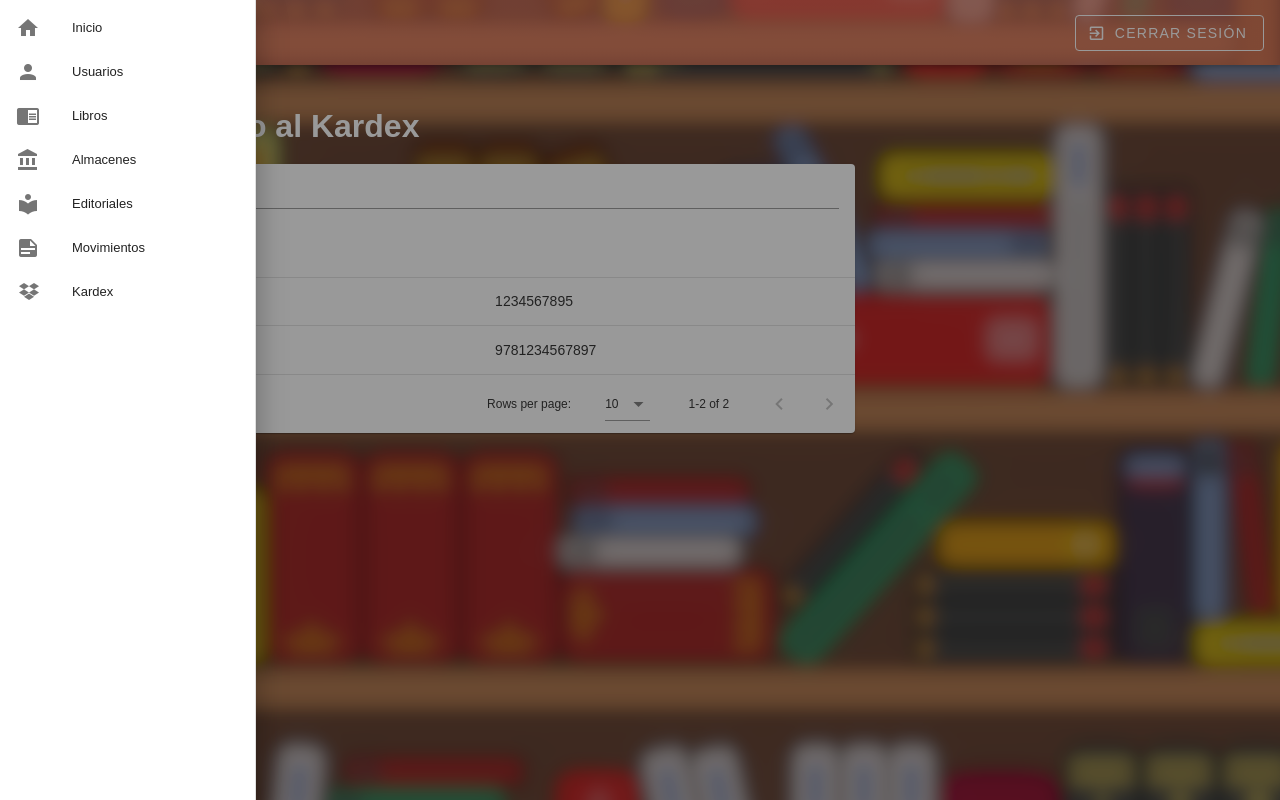
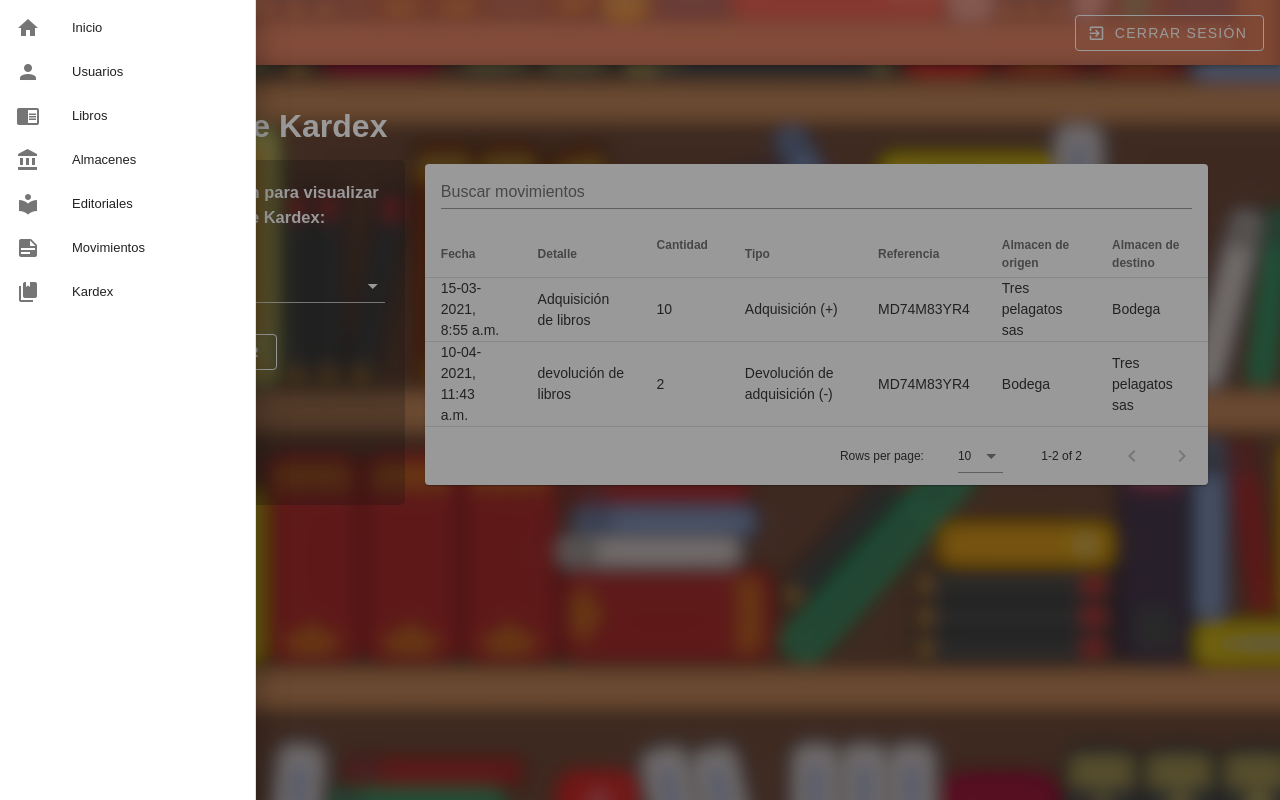
Before and after one commit to johanromero5879/ebi-frontend, a Vue app: page /home/kardex in a window 1280 px wide. Both pictures are taken after a click on the button 28 px from the left and 32 px from the top of the page. Built offline with nearby package versions, Linux system fonts and the light colour scheme.

Commit message:
Segundo diseño Kardex

```diff
--- a/src/views/Home.vue
+++ b/src/views/Home.vue
@@ -87,7 +87,7 @@
             onclick="location.href='http://localhost:8080/home/kardex'"
           >
             <v-list-item-icon>
-              <v-icon>mdi-dropbox</v-icon>
+              <v-icon>mdi-book-multiple</v-icon>
             </v-list-item-icon>
             <v-list-item-title>Kardex</v-list-item-title>
           </v-list-item>
--- a/src/views/Kardex.vue
+++ b/src/views/Kardex.vue
@@ -1,14 +1,36 @@
 <template>
   <div class="contKardex">
-    <div class="tituloKardex">
-      <v-icon dark left> mdi-book-open </v-icon>
-      <h1>Bienvenido al Kardex</h1>
+    <div class="tituloKa">
+      <v-icon dark left>mdi-book-multiple</v-icon>
+      <h1>Registro de Kardex</h1>
     </div>
-    <div class="objetosKardex">
-      <div class="tablaKardex">
+    <div class="objetosKa">
+      <div class="formularKa">
+        <v-form align="center" ref="form" v-model="valid" lazy-validation>
+          <h1 class="selectexto">Seleccione un almacén para visualizar sus registros de Kardex:</h1>
+          <br>
+          <v-select
+            class="seleccionarc"
+            dark
+            v-model="almKa"
+            :items="itemsKa"
+            :rules="[(v) => !!v || 'Esta selección es obligatoria']"
+            label="Seleccione..."
+            required
+          ></v-select>
+
+          <v-btn color="white" class="mr-4" outlined @click="validate">
+            <v-icon left>mdi-format-list-bulleted</v-icon>
+            Listar
+          </v-btn>
+
+        </v-form>
+      </div>
+      <v-spacer></v-spacer>
+      <div class="tablamuestraKa">
         <v-data-table
-          :headers="titulosKardex"
-          :items="datosKardex"
+          :headers="titulosMo"
+          :items="datosMo"
           item-key="name"
           class="elevation-1"
           :search="search"
@@ -16,7 +38,7 @@
           <template v-slot:top>
             <v-text-field
               v-model="search"
-              label="Buscar libros"
+              label="Buscar movimientos   "
               class="mx-4"
             ></v-text-field>
           </template>
@@ -40,30 +62,40 @@
   font-family: sans-serif;
 }
 
-.tituloKardex {
+.tituloKa {
   /* background-color: hotpink; */
-  display: flex;
   color: white;
   padding: 10px;
+  display: flex;
 }
 
-.objetosKardex {
+.objetosKa {
   /* background-color: indigo; */
   display: flex;
   justify-content: top;
   align-items: top;
 }
 
-.formularioKardex {
+.formularKa {
   background-color: rgba(0, 0, 0, 0.25);
   padding: 20px;
   border-radius: 5px;
   width: 30%;
   display: block;
-  align-items: center;
+  align-items: top;
 }
 
-.tablaKardex {
+.selectexto {
+  color: white;
+  font-size: 16.5px;
+  display: flex;
+}
+
+.seleccionarc {
+  padding-bottom: 10px;
+}
+
+.tablamuestraKa {
   /* background-color: green; */
   padding-top: 0px;
   padding-bottom: 20px;
@@ -75,35 +107,64 @@
 
 <script>
 export default {
-  data: () => ({
-    titulosKardex: [
-      {
-        text: "Codigo Almacen",
-        align: "start",
-        value: "CodigoAlm",
-      },
-      { text: "", value: "Cod" },
-    ],
-    datosKardex: [
-      {
-        CodigoAlm: 1234567890,
-        Cod: 1234567895,
-      },
-      {
-        CodigoAlm: 5695426546,
-        Cod: 9781234567897,
-      },
-    ],
-  }),
+  data() {
+    return {
+      valid: true,
+      cantidadMo: "",
+      canruMo: [(v) => !!v || "Este campo es obligatorio"],
 
+      valid: true,
+      detalleMo: "",
+      detruMo: [(v) => !!v || "Este campo es obligatorio"],
+
+      almKa: null,
+      itemsKa: [
+        "Tres pelagatos sas",
+        "El lector",
+      ],
+
+      refliMo: null,
+      irefliMo: ["La tortuguita pescuezona - YTXX74YA3M"],
+
+      almorMo: null,
+      ialmorMo: ["Bodega", "Tres pelagatos sas", "El lector"],
+
+      almdeMo: null,
+      ialmdeMo: ["Bodega", "Tres pelagatos sas", "El lector"],
+
+      titulosMo: [
+        { text: "Fecha", align: "start", value: "fechaMov" },
+        { text: "Detalle", value: "detalleMov" },
+        { text: "Cantidad", value: "cantidadMov" },
+        { text: "Tipo", value: "tipoMov" },
+        { text: "Referencia", value: "referenciaMov" },
+        { text: "Almacen de origen", value: "almorigenMov" },
+        { text: "Almacen de destino", value: "almdestinoMov" },
+      ],
+      datosMo: [
+        {
+          fechaMov: "15-03-2021, 8:55 a.m.",
+          detalleMov: "Adquisición de libros",
+          cantidadMov: 10,
+          tipoMov: "Adquisición (+)",
+          referenciaMov: "MD74M83YR4",
+          almorigenMov: "Tres pelagatos sas",
+          almdestinoMov: "Bodega",
+        },
+        {
+          fechaMov: "10-04-2021, 11:43 a.m.",
+          detalleMov: "devolución de libros",
+          cantidadMov: 2,
+          tipoMov: "Devolución de adquisición (-)",
+          referenciaMov: "MD74M83YR4",
+          almorigenMov: "Bodega",
+          almdestinoMov: "Tres pelagatos sas",
+        },
+      ],
+    };
+  },
   methods: {
     validate() {
-      this.$refs.form.validate();
-    },
-    reset() {
-      this.$refs.form.reset();
-    },
-    resetValidation() {
       this.$refs.form.resetValidation();
     },
   },
```
